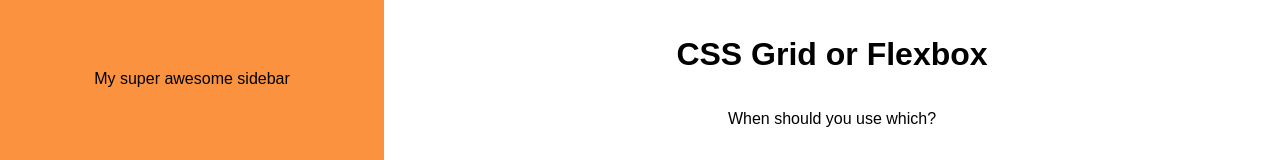
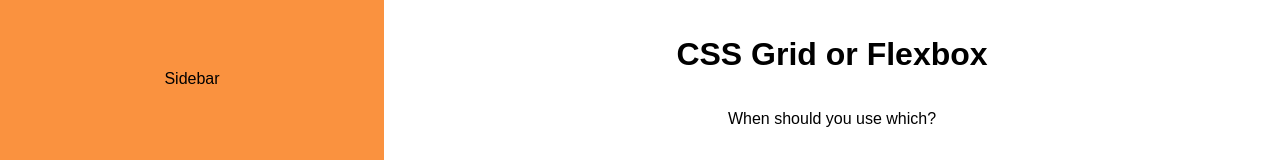
Before and after one commit to deepakbhattmits/grid-flexbox, a plain HTML site: page index.html in a window 1280 px wide. Shown: the part 321-481 px from the top of the page. Drawn offline with Linux system fonts and the light colour scheme.

Commit message:
added new changes

```diff
--- a/index.html
+++ b/index.html
@@ -18,7 +18,7 @@
         </ul>
     </header>
     <aside>
-        <p>My super awesome sidebar</p>
+        <p>Sidebar</p>
     </aside>
     <main>
         <h1>CSS Grid or Flexbox
```
